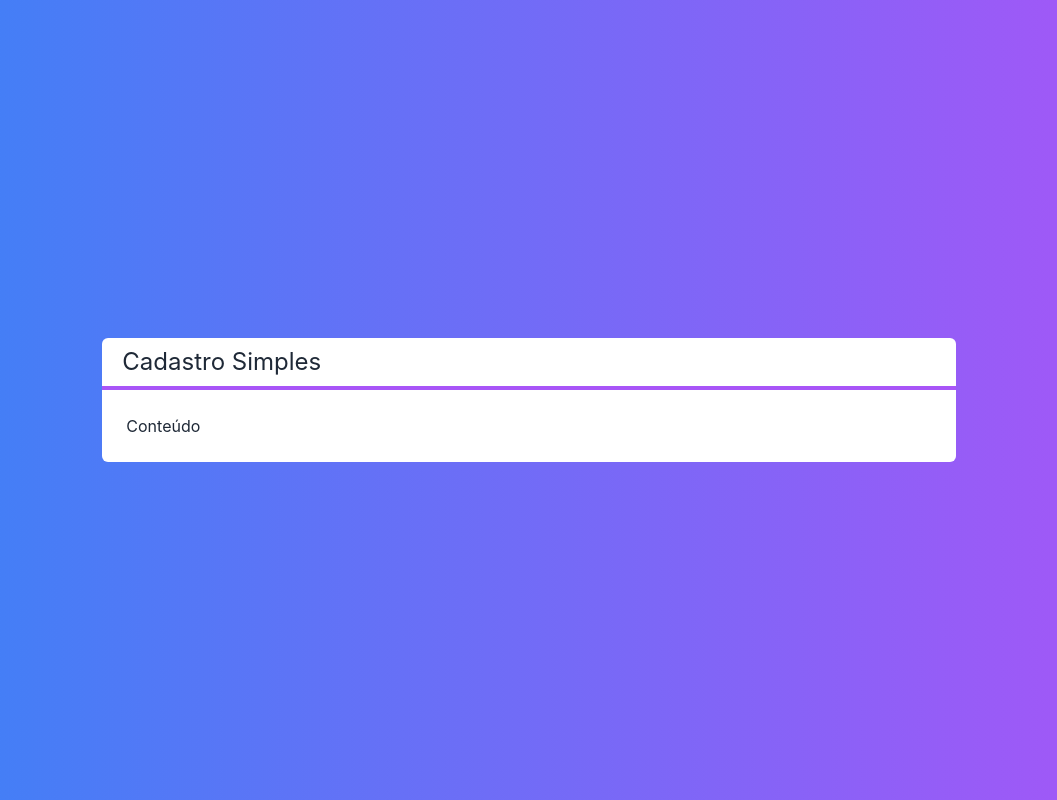
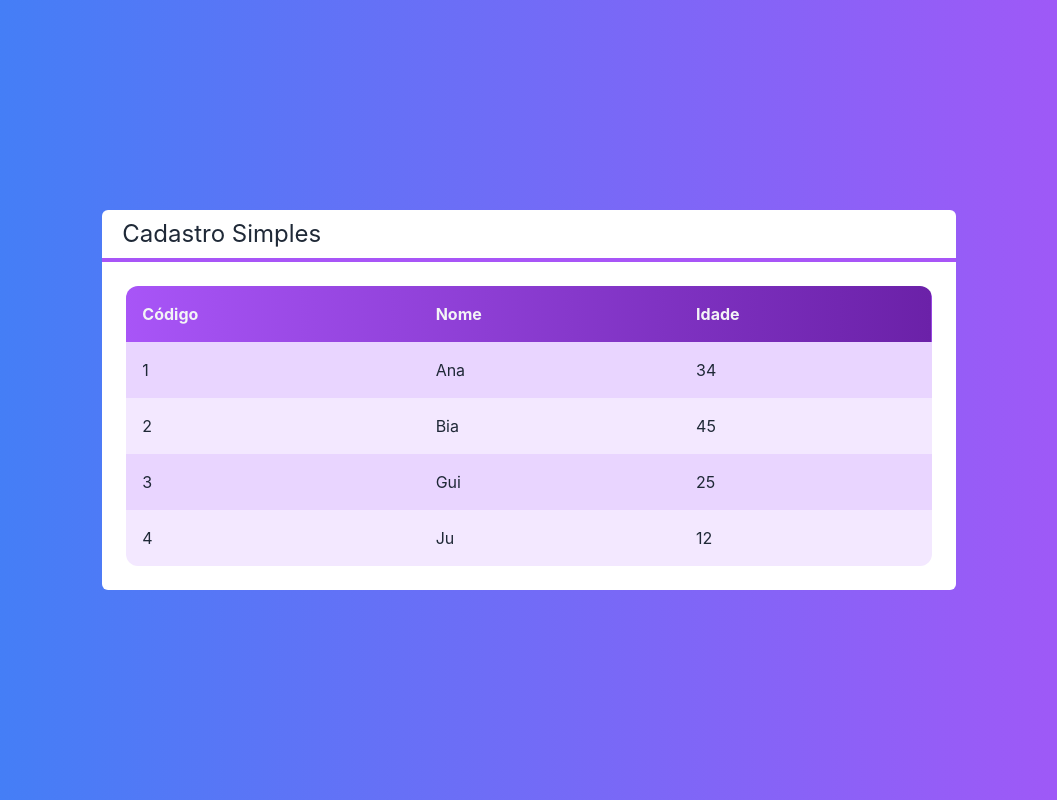
Before and after one commit to GuilCMattos/CRUDwithNextJS, a Next.js app: page / in a window 1280 px wide. Shown: the whole page, without its empty margins (111-1168 px from the left). Built offline with nearby package versions, Linux system fonts and the light colour scheme.

Commit message:
add: component table, editions css

```diff
--- a/package.json
+++ b/package.json
@@ -14,7 +14,7 @@
     "react-dom": "18.2.0"
   },
   "devDependencies": {
-    "@types/node": "18.7.18",
+    "@types/node": "^18.7.18",
     "@types/react": "^18.0.20",
     "autoprefixer": "^10.4.11",
     "eslint": "8.23.1",
--- /dev/null
+++ b/src/components/Table.tsx
@@ -0,0 +1,46 @@
+interface TableProps {
+    clients: any
+}
+
+export default function Table(props: TableProps) {
+
+    function renderizarCabecalho() {
+        return (
+            <tr>
+            <th className="text-left p-4">Código</th>
+            <th className="text-left p-4">Nome</th>
+            <th className="text-left p-4">Idade</th>
+        </tr>
+        )
+    }
+
+    function renderizarDados() {
+        return props.clients?.map((client, i)=> {
+            return (
+                <tr key={client.id} className={`
+                ${i % 2 === 0 ? 'bg-purple-200' : 'bg-purple-100'}
+                `}>
+                    <td className="text-left p-4">{client.id}</td>
+                    <td className="text-left p-4">{client.name}</td>
+                    <td className="text-left p-4">{client.age}</td>
+                </tr>
+            )
+        })
+    }
+
+    return (
+        <table className="w-full rounded-xl overflow-hidden">
+
+            <thead className={`
+            text-gray-100
+            bg-gradient-to-r from-purple-500 to-purple-800
+            `}>
+             {renderizarCabecalho()}
+            </thead>
+            <tbody>
+                {renderizarDados()}
+            </tbody>
+
+        </table>
+    )
+}
--- a/src/pages/index.tsx
+++ b/src/pages/index.tsx
@@ -1,6 +1,13 @@
 import Layout from "../components/Layout";
+import Table from "../components/Table";
+import Client from "../core/Client";
 
-
+const Clients = [
+  new Client('Ana', 34, '1'),
+  new Client('Bia', 45, '2'),
+  new Client('Gui', 25, '3'),
+  new Client('Ju', 12, '4'),
+]
 
 export default function Home() {
   return (
@@ -10,7 +17,7 @@
       text-white `
     }>
       <Layout title="Cadastro Simples" >
-        <span>Conteúdo</span>
+        <Table clients={Clients}></Table>
       </Layout>
     </div>
   )
```
Also changed, not shown: 1 other file (tests, documents, lock files or other folders).
